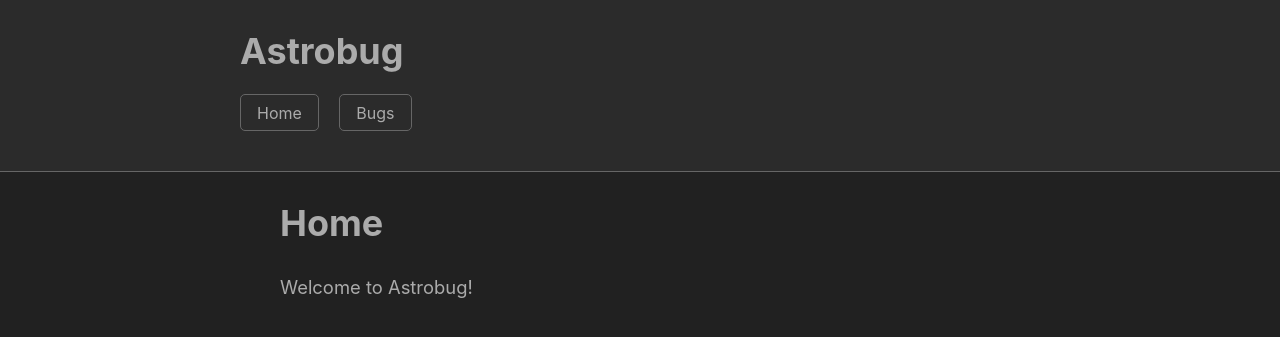
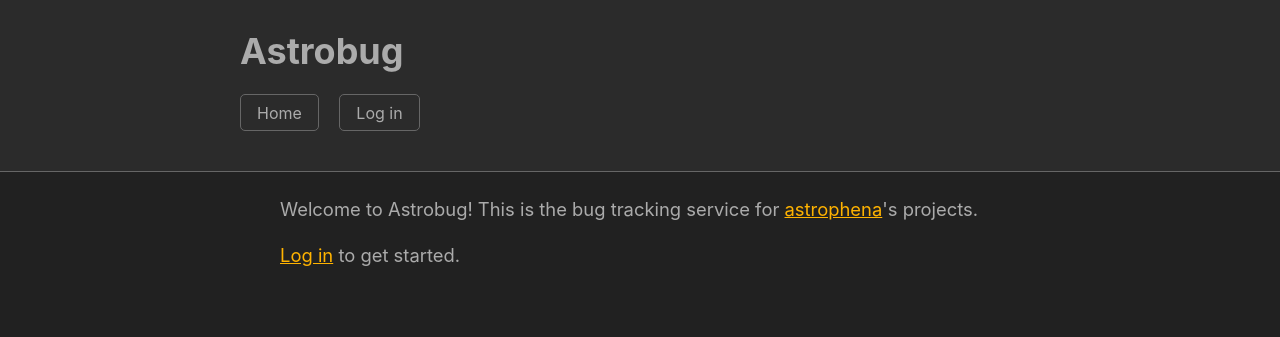
Before and after one commit to astrophena/exp, a Django app: page / in a window 1280 px wide. Shown: the top 337 px of the page. Run offline with Django 3.2, Linux system fonts and the light colour scheme.

Commit message:
astrobug: proper home page and reformat templates

```diff
--- a/astrobug/bugs/templates/bugs/detail.html
+++ b/astrobug/bugs/templates/bugs/detail.html
@@ -4,9 +4,9 @@
 {% block title %}{{bug.title }} · Bug #{{ bug.id }}{% endblock %}
 
 {% block main %}
-<h1>{{ bug.title }}</h1>
+    <h1>{{ bug.title }}</h1>
 
-<p><i>Opened by {{ bug.owner }} {{ bug.created_at|naturaltime }}</i>.</p>
+    <p><i>Opened by {{ bug.owner }} {{ bug.created_at|naturaltime }}</i>.</p>
 
-<p>{{ bug.text }}</p>
+    <p>{{ bug.text }}</p>
 {% endblock %}
--- a/astrobug/bugs/templates/bugs/new.html
+++ b/astrobug/bugs/templates/bugs/new.html
@@ -3,7 +3,7 @@
 {% block title %}File a bug{% endblock %}
 
 {% block main %}
-<h1>File a bug</h1>
+    <h1>File a bug</h1>
 
-<p>TODO.</p>
+    <p>TODO.</p>
 {% endblock %}
--- a/astrobug/templates/base.html
+++ b/astrobug/templates/base.html
@@ -16,7 +16,12 @@
             <h1>Astrobug</h1>
             <nav>
                 <a href="{% url 'home' %}">Home</a>
+                {% if user.is_authenticated %}
                     <a href="{% url 'bugs:index' %}">Bugs</a>
+                    <a href="{% url 'logout' %}?next=/">Log out</a>
+                {% else %}
+                    <a href="{% url 'login' %}">Log in</a>
+                {% endif %}
             </nav>
         </header>
         <main>
--- a/astrobug/templates/home.html
+++ b/astrobug/templates/home.html
@@ -3,6 +3,10 @@
 {% block title %}Home{% endblock %}
 
 {% block main %}
-<h1>Home</h1>
-<p>Welcome to Astrobug!</h1>
+    <p>Welcome to Astrobug! This is the bug tracking service for <a href="https://astrophena.name">astrophena</a>'s projects.</p>
+    {% if user.is_authenticated %}
+        <p>See the <a href="{% url 'bugs:index' %}">bugs</a>.</p>
+    {% else %}
+        <p><a href="{% url 'login' %}">Log in</a> to get started.</p>
+    {% endif %}
 {% endblock %}
```
Also changed, not shown: astrobug/bugs/templates/bugs/index.html (indentation only), astrobug/templates/registration/login.html (indentation only). Lines whose indentation alone changed are shown as unchanged.
